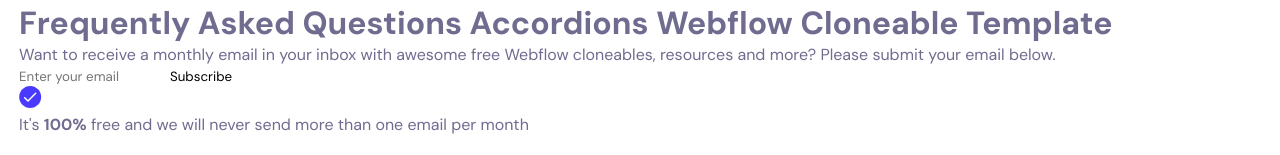
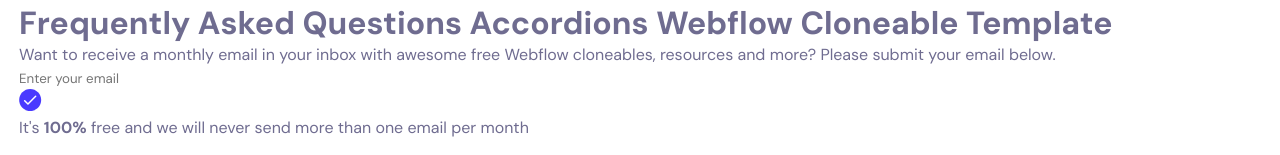
Before and after one commit to KayloPortal/Three-Faq-Accordions, a React (Vite) app: page / in a window 1280 px wide. Shown: the part 145-300 px from the top of the page. Built offline with nearby package versions, Linux system fonts and the light colour scheme.

Commit message:
added/ EmailInput inline classes

```diff
--- a/src/components/globals/EmailInput/EmailInput.jsx
+++ b/src/components/globals/EmailInput/EmailInput.jsx
@@ -6,16 +6,16 @@ function EmailInput() {
   const [email, setemail] = useState("")
 
   return (
-    <form className="email-form" action="">
+    <form className="email-form | fs-other-500" action="">
       <input
-        className="email-form__input"
+        className="email-form__input | clr-neutral-600 fw-regular"
         placeholder="Enter your email"
         value={email}
         onChange={({target}) => setemail(target.value)}
         name="email"
         type="text"
       />
-      <button className="emailt-form__submit" type="submit">
+      <button className="emailt-form__submit | clr-neutral-100 fw-bold" type="submit">
         Subscribe
       </button>
     </form>
```
